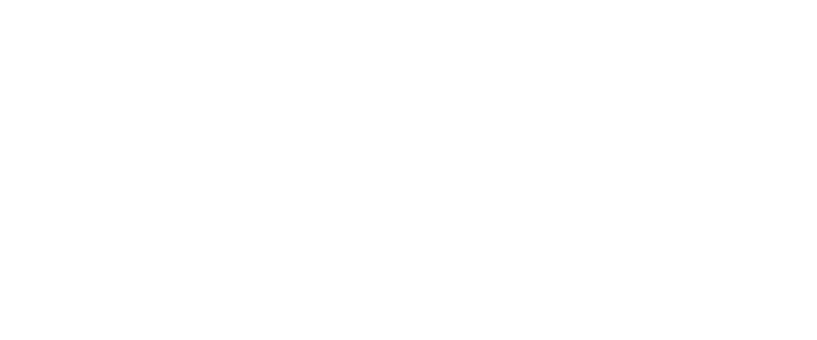
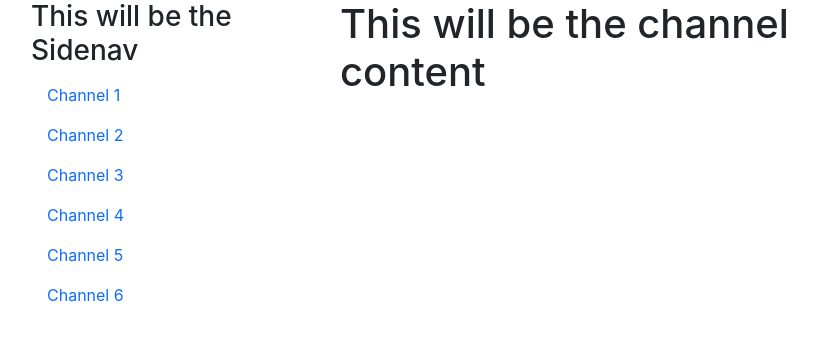
Before and after one commit to rsowald/chatdemo, a React (Create React App) app in the folder frontend/: page /home in a window 1280 px wide. Shown: the top 340 px of the page, without its empty margins (146-963 px from the left). Built offline with nearby package versions, Linux system fonts and the light colour scheme.

Commit message:
restructure channel to be component of home

```diff
--- a/frontend/src/App.js
+++ b/frontend/src/App.js
@@ -1,7 +1,6 @@
 import logo from './logo.svg';
 import Home from "./pages/Home";
 import Login from "./pages/Login";
-import Channel from "./pages/Channel";
 import { BrowserRouter as Router, Route, Routes } from "react-router-dom";
 
 function App() {
@@ -11,7 +10,6 @@
         <Routes>
           <Route exact path="/" element={<Login />} />
           <Route exact path="/home" element={<Home />} />
-          <Route exact path="/channel/:id" element={<Channel />} />
         </Routes>
       </div>
     </Router>
--- a/frontend/src/pages/Channel.js
+++ b/frontend/src/components/Channel.js
@@ -4,7 +4,7 @@
 function Channel() {
     return (
         <Container>
-
+            <h1>This will be the channel content</h1>
         </Container>
     );
 };
--- a/frontend/src/components/Sidenav.js
+++ b/frontend/src/components/Sidenav.js
@@ -1,11 +1,17 @@
 import React from "react";
-import { Container } from "react-bootstrap";
+import { Nav } from "react-bootstrap";
 
 function Sidenav() {
     return (
-        <Container>
-
-        </Container>
+        <Nav variant="pills" defaultActiveKey="/myChannel" className="flex-column">
+            <h3>This will be the Sidenav</h3>
+            <Nav.Link eventKey="myChannel">Channel 1</Nav.Link>
+            <Nav.Link eventKey="channel2">Channel 2</Nav.Link>
+            <Nav.Link eventKey="channel3">Channel 3</Nav.Link>
+            <Nav.Link eventKey="channel4">Channel 4</Nav.Link>
+            <Nav.Link eventKey="channel5">Channel 5</Nav.Link>
+            <Nav.Link eventKey="channel6">Channel 6</Nav.Link>
+        </Nav>
     );
 };
 
--- a/frontend/src/pages/Home.js
+++ b/frontend/src/pages/Home.js
@@ -1,11 +1,20 @@
 import React from "react";
-import { Container } from "react-bootstrap";
+import { Container, Row, Col } from "react-bootstrap";
 import Sidenav from "../components/Sidenav";
+import Channel from "../components/Channel";
 
 function Home() {
     return (
-        <Container>
-            <Sidenav />
+        <Container className='container-sm'>
+            <Row className=' justify-content-center'>
+                <Col sm={3}>
+                    <Sidenav />
+                </Col>
+                <Col sm={7}>
+                    <Channel />
+                </Col>
+            </Row>
+
         </Container>
     );
 };
```
